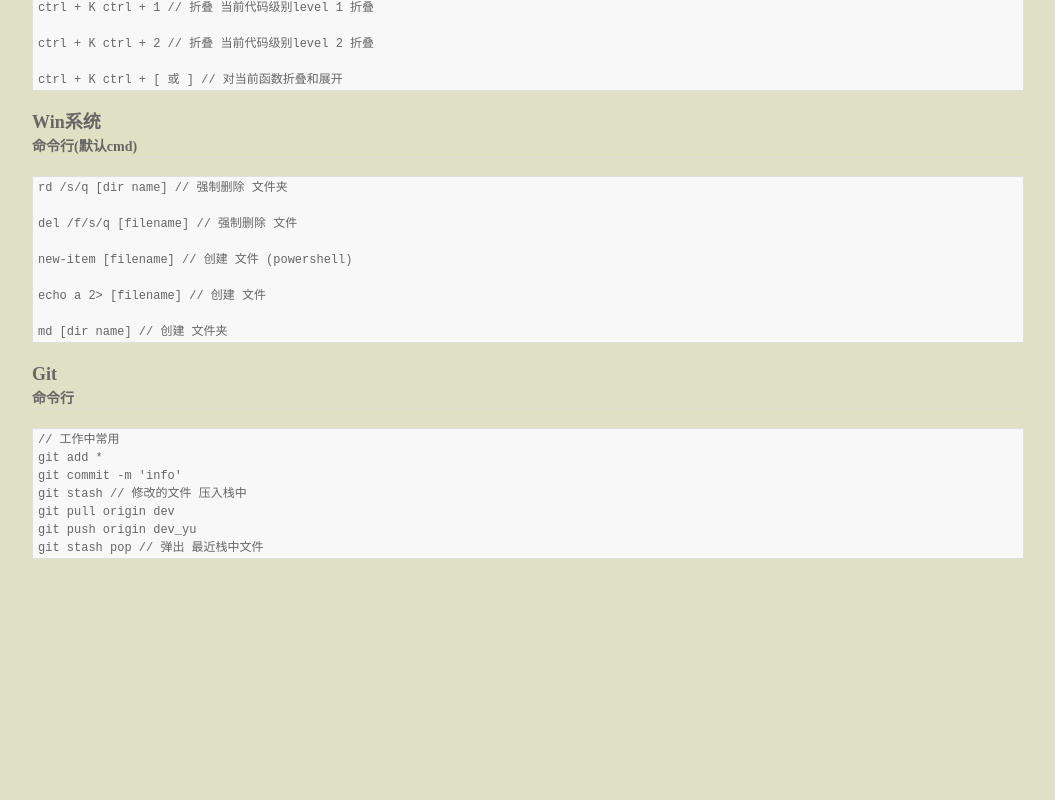
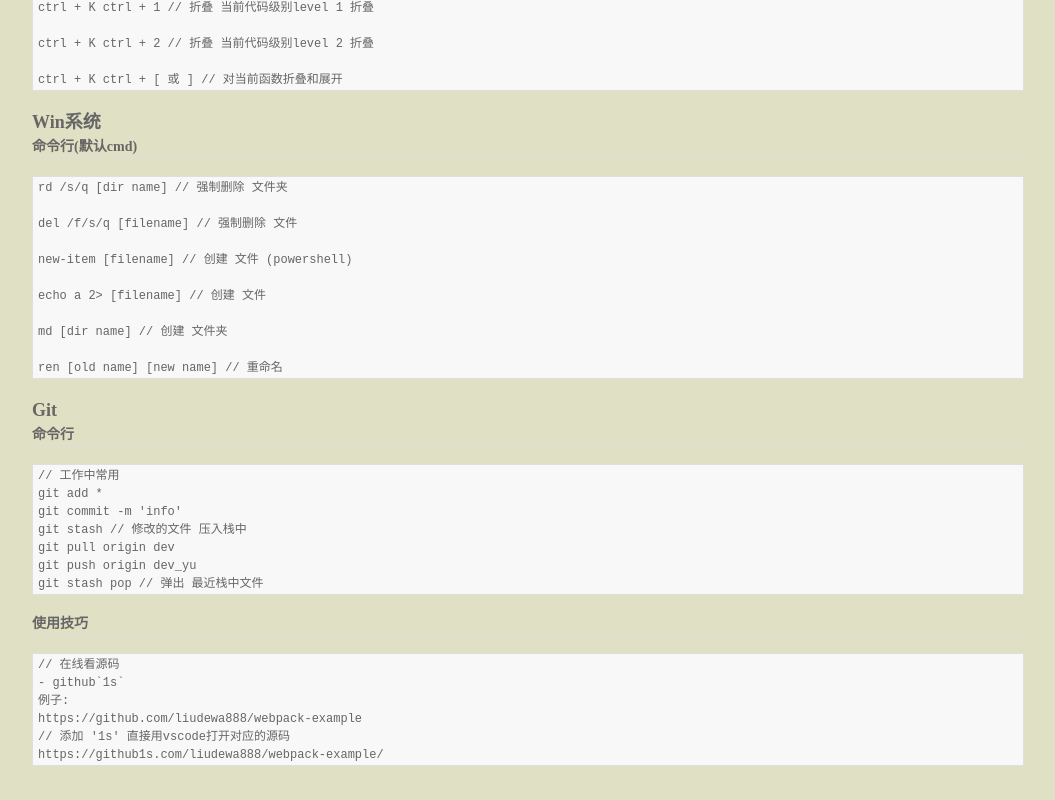
Before and after one commit to liudewa888/liudewa888.github.io, a Vue app: page /#/command in a window 1280 px wide. Shown: the part 371-1171 px from the top of the page, without its empty margins (112-1167 px from the left). Before the commit the page ends 964 px from the top, so only its background shows below. Built offline with nearby package versions, Linux system fonts and the light colour scheme.

Commit message:
新增:github在线看源码添加1s

```diff
--- a/src/view/Command.vue
+++ b/src/view/Command.vue
@@ -1,5 +1,5 @@
 <template>
-  <div ng-bind-html="trustedHtml" class="ng-binding"><h1>常用快捷方式 和 命令行</h1>
+<div ng-bind-html="trustedHtml" class="ng-binding"><h1>常用快捷方式 和 命令行</h1>
 <h2>VSCode</h2>
 <h3>快捷方式win系统</h3>
 <pre><code>ctrl + 鼠标左键  // 多光标
@@ -29,7 +29,9 @@ new-item [filename] // 创建 文件 (powershell)
 
 echo a 2&gt; [filename] // 创建 文件
 
-md [dir name] // 创建 文件夹</code></pre>
+md [dir name] // 创建 文件夹
+
+ren [old name] [new name] // 重命名</code></pre>
 <h2>Git</h2>
 <h3>命令行</h3>
 <pre><code>// 工作中常用
@@ -38,7 +40,14 @@ git commit -m 'info'
 git stash // 修改的文件 压入栈中
 git pull origin dev
 git push origin dev_yu
-git stash pop // 弹出 最近栈中文件</code></pre></div>
+git stash pop // 弹出 最近栈中文件</code></pre>
+<h3>使用技巧</h3>
+<pre><code>// 在线看源码
+- github`1s`
+例子:
+https://github.com/liudewa888/webpack-example
+// 添加 '1s' 直接用vscode打开对应的源码
+https://github1s.com/liudewa888/webpack-example/</code></pre></div>
 </template>
 
 <script setup>
--- a/vite.config.js
+++ b/vite.config.js
@@ -1,8 +1,13 @@
 import { defineConfig } from 'vite'
 import vue from '@vitejs/plugin-vue'
 
+import { resolve } from 'path'
+
 // https://vitejs.dev/config/
 export default defineConfig({
+  build: {
+    outDir: resolve(__dirname,'docs')
+  },
   plugins: [vue()],
   optimizeDeps: {
   }
```
Also changed, not shown: public/md/shortcut/command.md (+11 -0 lines), public/md/shortcut/github.md (deleted, +0 -12 lines), 8 other files (tests, documents, lock files or other folders).
